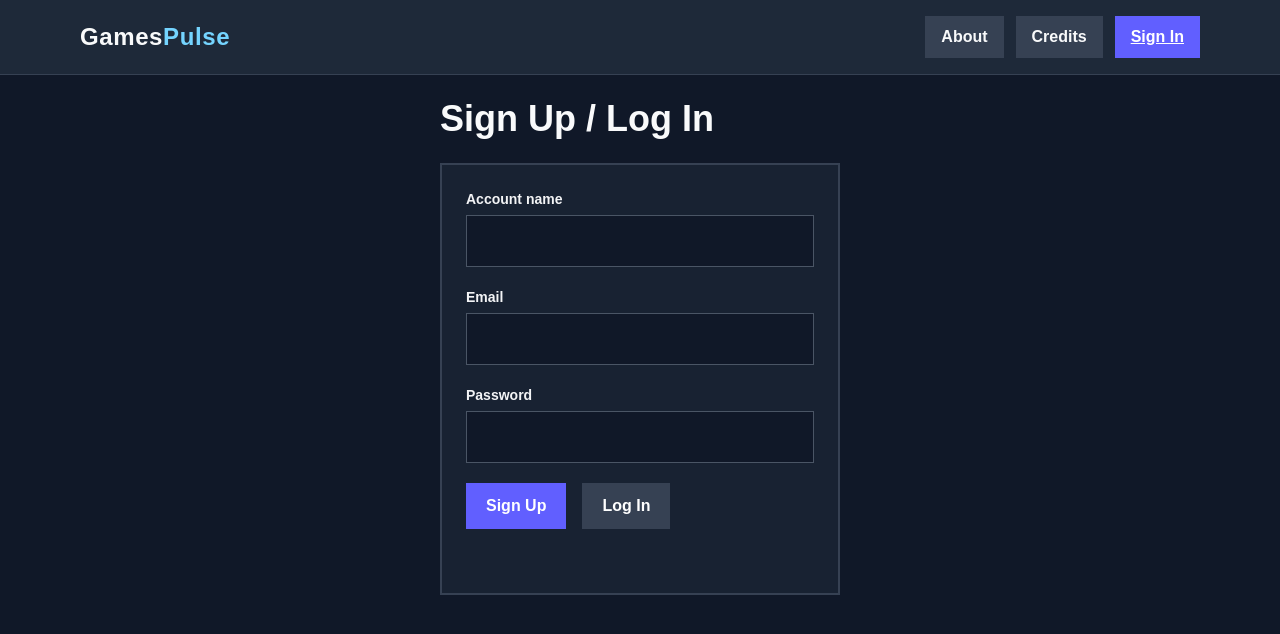
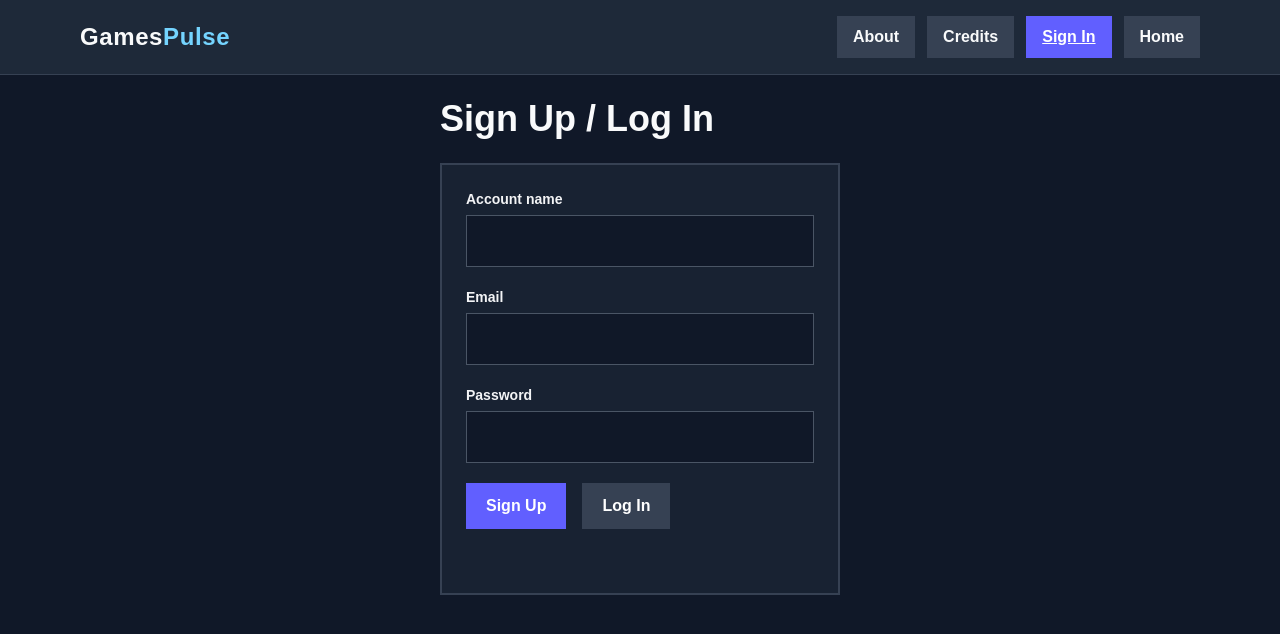
Before and after one commit to avaortiz1507-boop/Gamespulse-Capstone-Web-Project-main, a website: page Gamespulse-Capstone-Mobile-Project-main/account.html in a window 1280 px wide. Drawn offline with Linux system fonts and the light colour scheme.

Commit message:
Created mock ups for screens

```diff
--- a/Gamespulse-Capstone-Mobile-Project-main/account.html
+++ b/Gamespulse-Capstone-Mobile-Project-main/account.html
@@ -15,6 +15,8 @@
           <li><a href="about.html" class="inline-block bg-gray-700 hover:bg-gray-600 text-gray-50 font-bold px-4 py-2 focus:outline-none focus:ring-2 focus:ring-sky-300">About</a></li>
           <li><a href="credits.html" class="inline-block bg-gray-700 hover:bg-gray-600 text-gray-50 font-bold px-4 py-2 focus:outline-none focus:ring-2 focus:ring-sky-300">Credits</a></li>
           <li><a href="account.html" aria-current="page" class="inline-block bg-indigo-500 hover:bg-indigo-400 text-white font-bold underline px-4 py-2 focus:outline-none focus:ring-2 focus:ring-sky-300">Sign In</a></li>
+          <li><a href="index.html" class="inline-block bg-gray-700 hover:bg-gray-600 text-gray-50 font-bold px-4 py-2 focus:outline-none focus:ring-2 focus:ring-sky-300">Home</a></li>
+
         </ul>
       </nav>
     </div>
```
Also changed, not shown: Gamespulse-Capstone-Mobile-Project-main/about.html (+1 -0 lines), Gamespulse-Capstone-Mobile-Project-main/credits.html (+1 -0 lines), Gamespulse-Capstone-Mobile-Project-main/index.html (+1 -0 lines).
